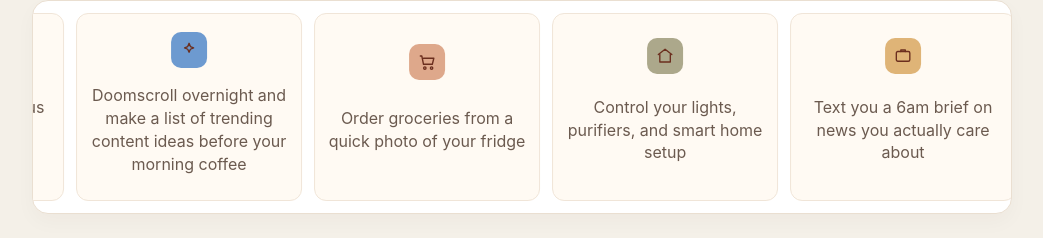
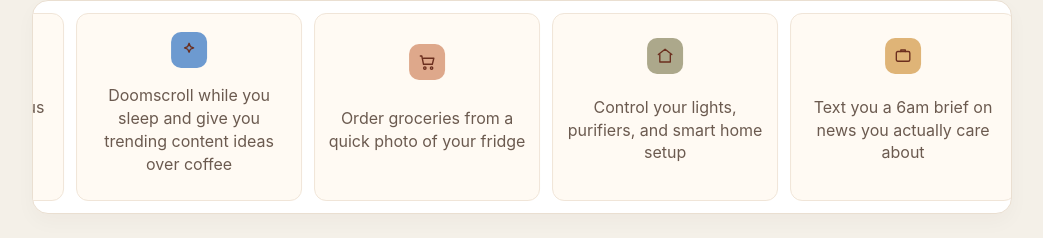
Before and after one commit to opal-the-bot/agent-inbox-mvp, a Next.js app: page /review/opal-ela-7xk9m2/landing in a window 1280 px wide. Shown: the part 649-887 px from the top of the page, without its empty margins (118-1161 px from the left). Built offline with nearby package versions, Linux system fonts and the light colour scheme.

Commit message:
Refine trending-content capability copy

```diff
--- a/app/review/opal-ela-7xk9m2/landing/page.tsx
+++ b/app/review/opal-ela-7xk9m2/landing/page.tsx
@@ -16,7 +16,7 @@ const outcomes = [
 
 const marqueeItems = [
   { icon: 'brain', text: 'Save your 1:07am genius ideas and bring them back when needed', color: logoColors[2] },
-  { icon: 'spark', text: 'Doomscroll overnight and make a list of trending content ideas before your morning coffee', color: logoColors[4] },
+  { icon: 'spark', text: 'Doomscroll while you sleep and give you trending content ideas over coffee', color: logoColors[4] },
   { icon: 'cart', text: 'Order groceries from a quick photo of your fridge', color: logoColors[0] },
   { icon: 'home', text: 'Control your lights, purifiers, and smart home setup', color: logoColors[1] },
   { icon: 'brief', text: 'Text you a 6am brief on news you actually care about', color: logoColors[6] },
```
